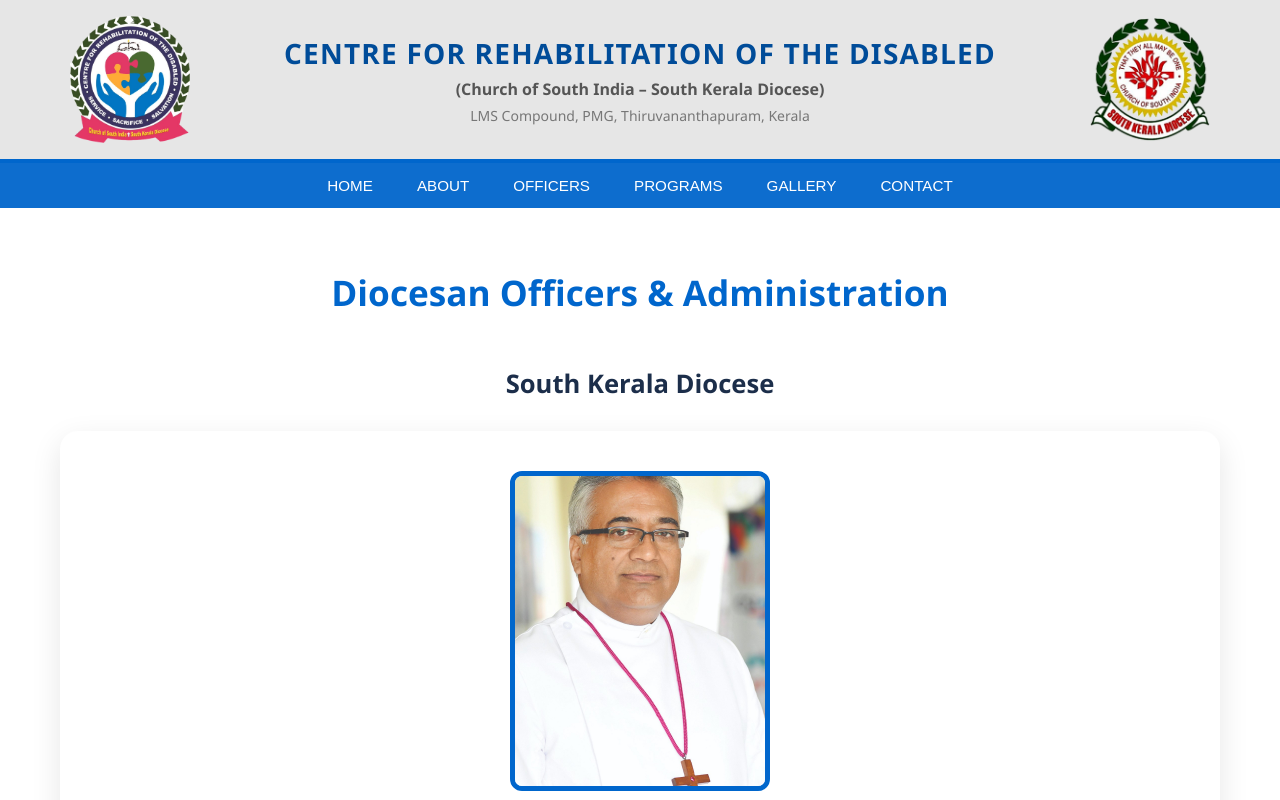
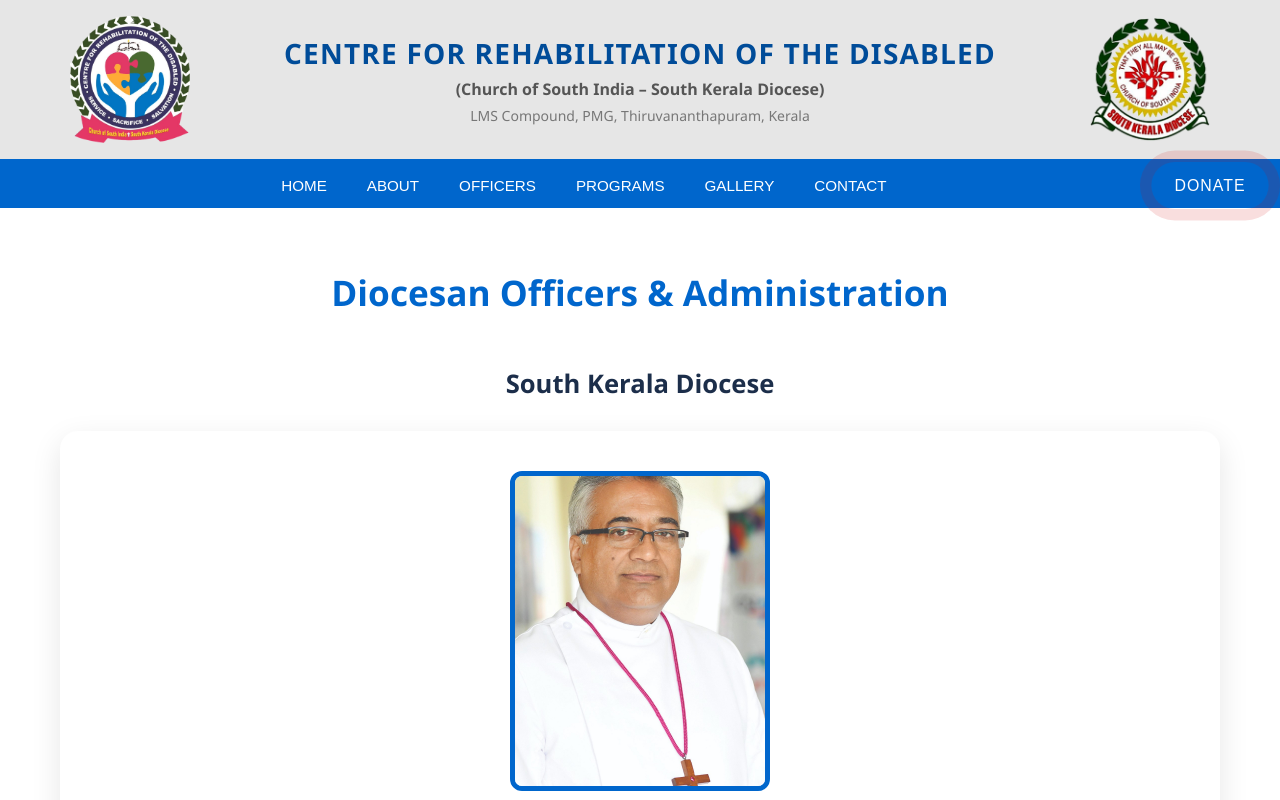
Before and after one commit to Sanjsaji22/crd-rehab, a React (Vite) app: page /officers in a window 1280 px wide. Shown: the top 800 px of the page. Built offline with nearby package versions, Linux system fonts and the light colour scheme.

Commit message:
name correction

```diff
--- a/src/App.css
+++ b/src/App.css
@@ -1192,3 +1192,146 @@ footer {
     text-align: center;
   }
 }
+
+/* ============================= */
+/* NAV BAR LAYOUT */
+/* ============================= */
+
+.main-nav {
+  position: sticky;
+  top: 0;
+  z-index: 1500;
+
+  display: flex;
+  align-items: center;
+  justify-content: space-between;
+
+  padding: 0 14px;
+  background: #0066cc;
+}
+
+/* ============================= */
+/* DONATE BUTTON – DESKTOP + MOBILE */
+/* ============================= */
+
+.donate-nav-btn {
+  background: #cc0000;
+  color: white;
+  border: none;
+
+  padding: 10px 22px;
+  border-radius: 24px;
+
+  font-weight: 700;
+  font-size: 0.95rem;
+  letter-spacing: 1px;
+
+  cursor: pointer;
+  box-shadow: 0 5px 14px rgba(204, 0, 0, 0.45);
+
+  animation: donatePulse 2.5s infinite;
+  transition: transform 0.25s ease, background 0.25s ease;
+}
+
+.donate-nav-btn:hover {
+  background: #990000;
+  transform: scale(1.08);
+  animation: none;
+}
+
+/* ============================= */
+/* HAMBURGER */
+/* ============================= */
+
+.hamburger {
+  display: none;
+  background: none;
+  border: none;
+  font-size: 1.8rem;
+  color: white;
+  cursor: pointer;
+}
+
+/* ============================= */
+/* NAV LINKS */
+/* ============================= */
+
+.nav-links {
+  list-style: none;
+  display: flex;
+  gap: 4px;
+}
+
+.nav-links button {
+  background: none;
+  border: none;
+  color: white;
+  padding: 14px 18px;
+  font-size: 0.95rem;
+  cursor: pointer;
+}
+
+.nav-links button:hover {
+  background: rgba(255,255,255,0.15);
+}
+
+/* ============================= */
+/* MOBILE BEHAVIOUR */
+/* ============================= */
+
+@media (max-width: 768px) {
+
+  .hamburger {
+    display: block;
+  }
+
+  .nav-links {
+    position: absolute;
+    top: 100%;
+    left: 0;
+
+    width: 100%;
+    background: #0066cc;
+
+    flex-direction: column;
+    align-items: stretch;
+
+    max-height: 0;
+    overflow: hidden;
+    transition: max-height 0.35s ease;
+  }
+
+  .nav-links.open {
+    max-height: 500px;
+  }
+
+  .nav-links button {
+    width: 100%;
+    text-align: center;
+    padding: 14px;
+    border-bottom: 1px solid rgba(255,255,255,0.2);
+  }
+
+  .donate-nav-btn {
+    padding: 8px 16px;
+    font-size: 0.85rem;
+  }
+}
+
+/* ============================= */
+/* DONATE ANIMATION */
+/* ============================= */
+
+@keyframes donatePulse {
+  0% {
+    transform: scale(1);
+    box-shadow: 0 0 0 0 rgba(204,0,0,0.6);
+  }
+  70% {
+    transform: scale(1.06);
+    box-shadow: 0 0 0 14px rgba(204,0,0,0);
+  }
+  100% {
+    transform: scale(1);
+  }
+}
--- a/src/components/Header.jsx
+++ b/src/components/Header.jsx
@@ -46,7 +46,7 @@ export default function Header() {
       {/* ================= STICKY NAV ================= */}
 <nav className="main-nav">
 
-  {/* LEFT: Hamburger */}
+  {/* LEFT – HAMBURGER (MOBILE ONLY) */}
   <button
     className="hamburger"
     onClick={() => setMenuOpen(!menuOpen)}
@@ -54,7 +54,7 @@ export default function Header() {
     ☰
   </button>
 
-  {/* CENTER / DESKTOP MENU */}
+  {/* CENTER – NAV LINKS */}
   <ul className={menuOpen ? "nav-links open" : "nav-links"}>
     <li><button onClick={() => goToSection("home")}>HOME</button></li>
     <li><button onClick={() => goToSection("about")}>ABOUT</button></li>
@@ -64,9 +64,9 @@ export default function Header() {
     <li><button onClick={() => goToSection("contact")}>CONTACT</button></li>
   </ul>
 
-  {/* RIGHT: DONATE (ALWAYS VISIBLE) */}
+  {/* RIGHT – DONATE (DESKTOP + MOBILE) */}
   <button
-    className="donate-mobile-btn"
+    className="donate-nav-btn"
     onClick={() => navigate("/donation-page")}
   >
     DONATE
@@ -74,6 +74,8 @@ export default function Header() {
 
 </nav>
 
+
+
     </>
   );
 }
```
